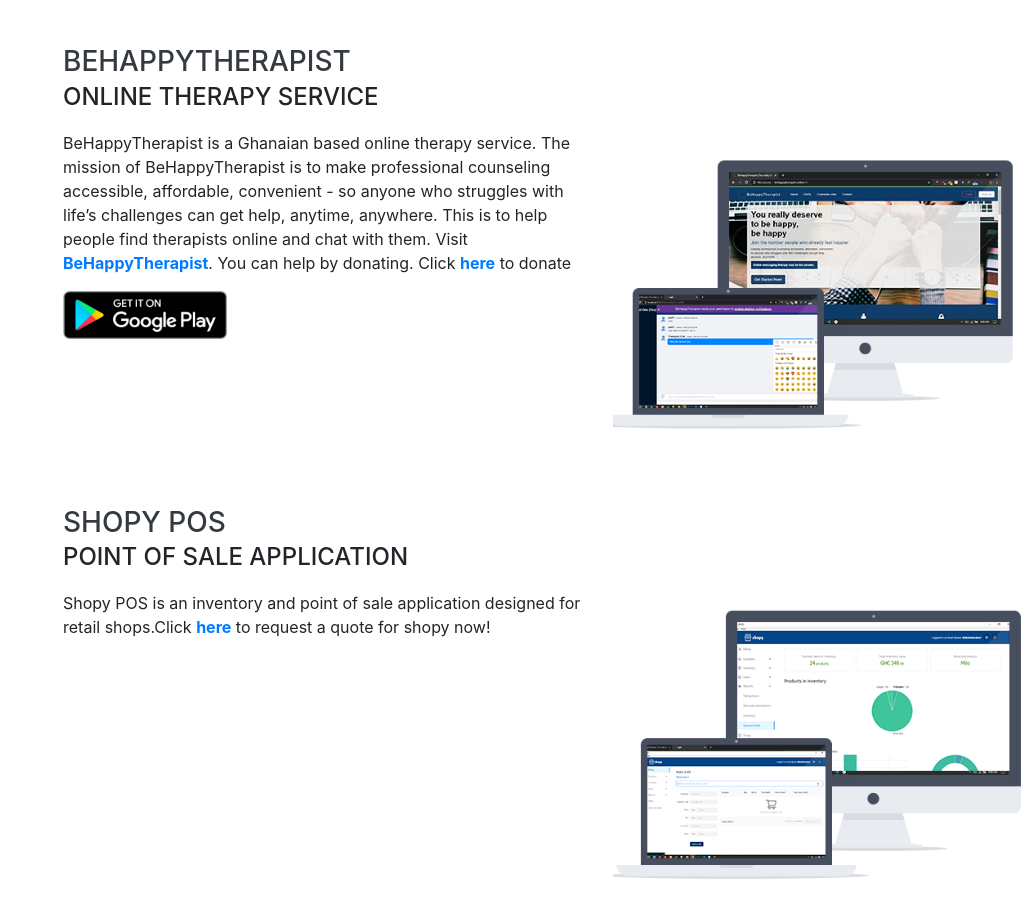
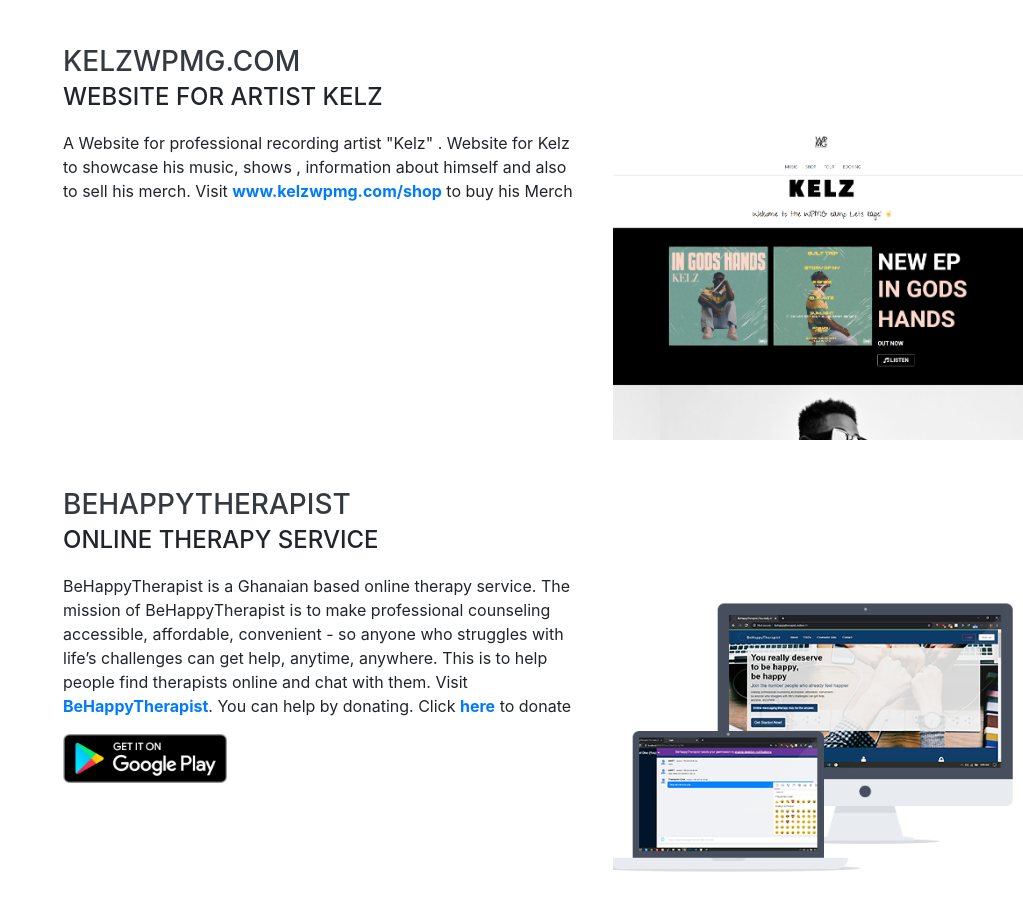
Before and after one commit to asadadams/asadadams.github.io, a website with bundled scripts: page index.html in a window 1280 px wide. Shown: the part 2913-3834 px from the top of the page, without its empty margins (257-1280 px from the left). Built offline with nearby package versions, Linux system fonts and the light colour scheme; files whose address does not match are found by name; a web font is replaced by a local one.

Commit message:
added kelzwpmg project

```diff
--- a/index.html
+++ b/index.html
@@ -362,6 +362,30 @@
 
         <div class="resume-item d-flex flex-column flex-md-row justify-content-between mb-5">
           <div class="resume-content">
+            <a href='kelzwpmg.com' target="_blank">
+              <h3 class="mb-0">KelzWPMG.COM</h3>
+            </a>
+            <div class="subheading mb-3">Website for artist Kelz</div>
+
+
+            <div class='row'>
+              <div class='col-md-7'>
+                <p>A Website for professional recording artist "Kelz" . Website for Kelz to showcase his music, shows
+                  , information about himself and also to sell his merch.
+                  Visit <b><a href='https://www.kelzwpmg.com/shop/'>www.kelzwpmg.com/shop</a></b> to buy his Merch</p>
+
+              </div>
+              <div class='col-md-3'>
+                <img src='img/projects/kelzwpmg.png' style="width: 26em;" />
+              </div>
+            </div>
+
+          </div>
+        </div>
+
+
+        <div class="resume-item d-flex flex-column flex-md-row justify-content-between mb-5">
+          <div class="resume-content">
             <h3 class="mb-0">BeHappyTherapist</h3>
             <div class="subheading mb-3">Online Therapy Service</div>
 
```
